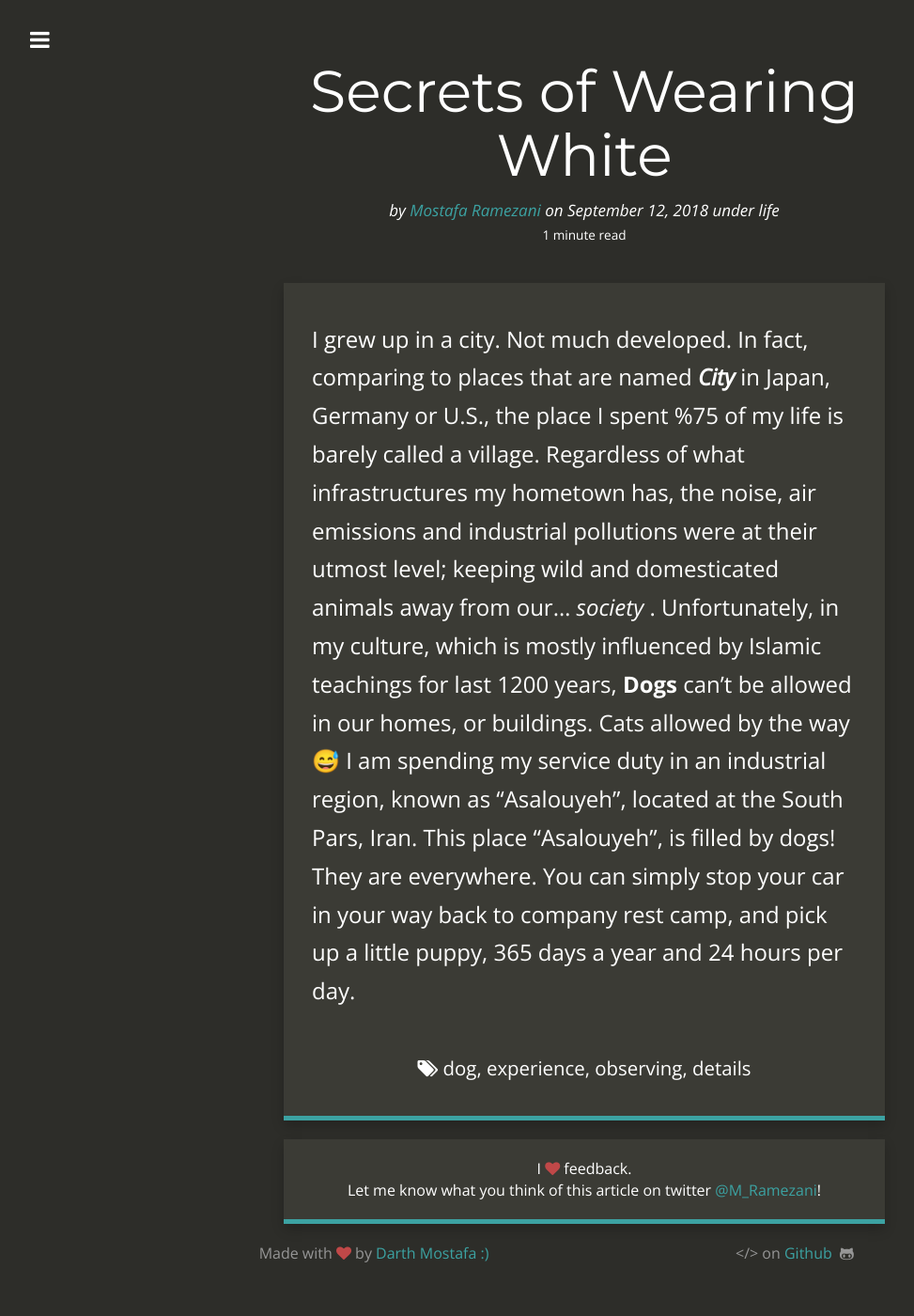
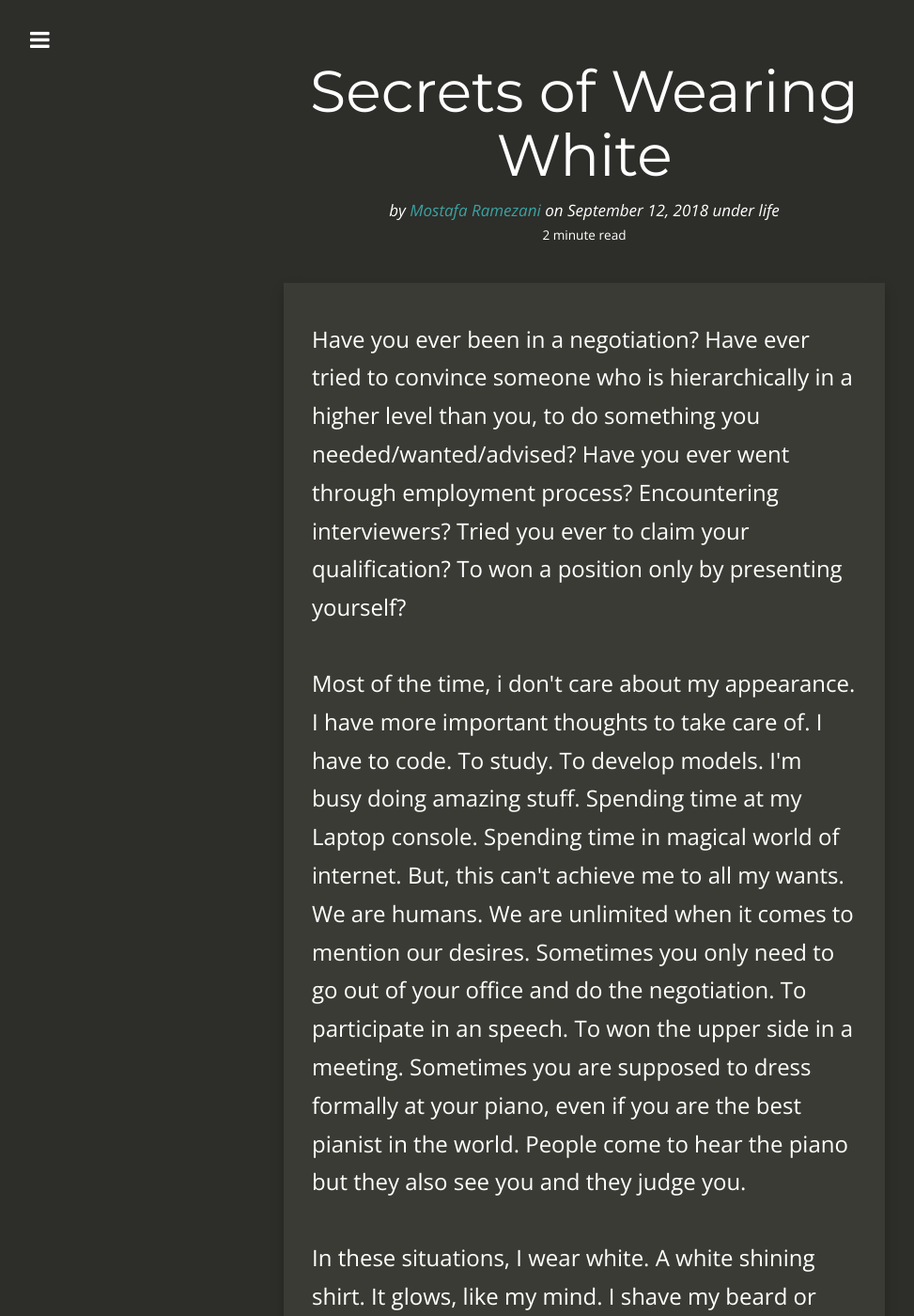
Before and after one commit to anonymoustafa/anonymostafa.github.io, a Jekyll site: the page built from _posts/2019-09-12-secrets-of-wearing-white.md, in a window 1280 px wide and 1400 px high. Shown: the whole window at 94% size, without its empty margins (18-991 px from the left). Built offline with Jekyll 4.4.1, drawn with Linux system fonts in a browser that asks for light colours; nearby versions of some CDN libraries; some of the changed text lies outside the part shown.

Commit message:
new plog post

```diff
--- a/_posts/2019-09-12-secrets-of-wearing-white.md
+++ b/_posts/2019-09-12-secrets-of-wearing-white.md
@@ -12,7 +12,12 @@ tags:
  - observing
  - details
 ---
-I grew up in a city. Not much developed. In fact, comparing to places that are named **_City_** in Japan, Germany or U.S., the place I spent %75 of my life is barely called a village. Regardless of what infrastructures my hometown has, the noise, air emissions and industrial pollutions were at their utmost level; keeping wild and domesticated animals away from our… _society_ .
-Unfortunately, in my culture, which is mostly influenced by Islamic teachings for last 1200 years, **Dogs** can’t be allowed in our homes, or buildings. Cats allowed by the way 😅
-I am spending my service duty in an industrial region, known as “Asalouyeh”, located at the South Pars, Iran.
-This place “Asalouyeh”, is filled by dogs! They are everywhere. You can simply stop your car in your way back to company rest camp, and pick up a little puppy, 365 days a year and 24 hours per day.
+Have you ever been in a negotiation? Have ever tried to convince someone who is hierarchically in a higher level than you, to do something you needed/wanted/advised? Have you ever went through employment process? Encountering interviewers? Tried you ever to claim your qualification? To won a position only by presenting yourself?
+
+Most of the time, i don&#39;t care about my appearance. I have more important thoughts to take care of. I have to code. To study. To develop models. I&#39;m busy doing amazing stuff. Spending time at my Laptop console. Spending time in magical world of internet. But, this can&#39;t achieve me to all my wants. We are humans. We are unlimited when it comes to mention our desires. Sometimes you only need to go out of your office and do the negotiation. To participate in an speech. To won the upper side in a meeting. Sometimes you are supposed to dress formally at your piano, even if you are the best pianist in the world. People come to hear the piano but they also see you and they judge you.
+
+In these situations, I wear white. A white shining shirt. It glows, like my mind. I shave my beard or trim it and make it tidy. At most of the times I pay a local shoemaker to make my Leather shoes shine. (such services are cheap cheap cheap in Iran.)
+
+I wear my onyx ring and my Oakley glasses. I don&#39;t know what exactly am i supposed to call this behavior? One day, I came to conclusion this is better to be named &quot;The Art of Boss Satisfaction.&quot; Not sexually of course (LOL), but mentally. This Boss, although, has not necessarily be the person who is in charge in your workplace. Your wife&#39;s father for instance. Your teacher. Your college professor. Your company&#39;s&#39; stakeholders. This boss can be anyone, a group of interviews sitting before you, watching any word you say and demanding you to be wise like Einstein and fast like Google. And… sometimes, this boss is you.
+
+It&#39;s you when you are in a crowded place. It&#39;s you when you are sad, depressed or dimmed. I think, this fairly can be called my first blog post in English. Nothing more to say. Bye.
```
